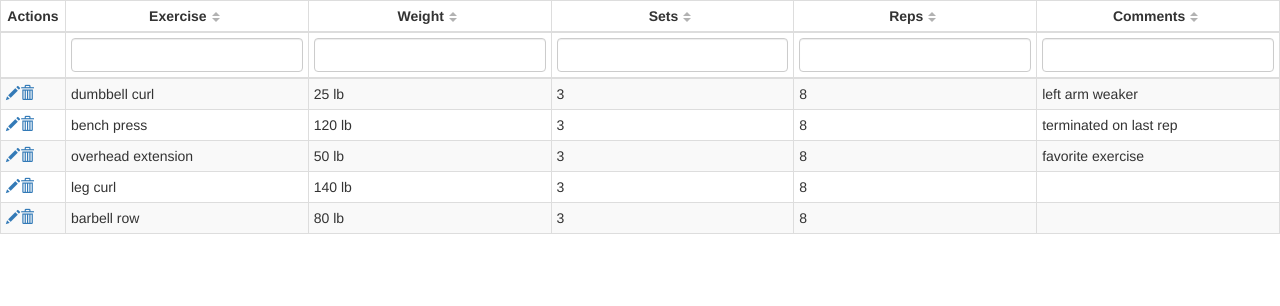
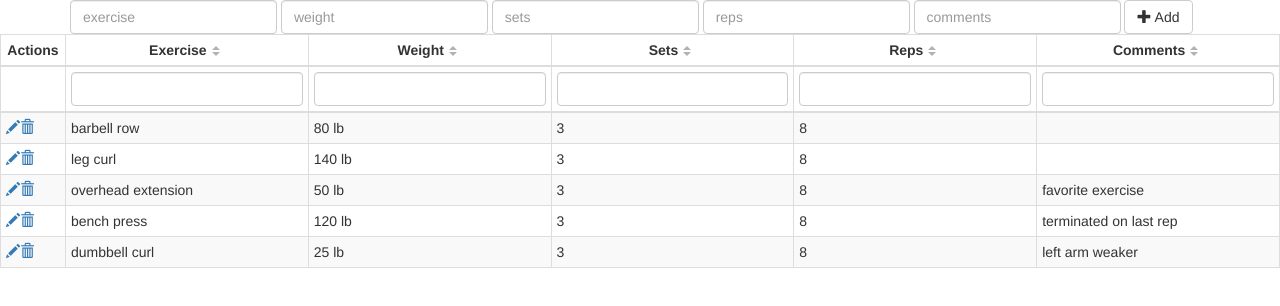
Before and after one commit to spectrumbranch/workout, a website: page static/index.html in a window 1280 px wide. Drawn offline with nearby package versions, Linux system fonts and the light colour scheme; files that its build step writes are made by us from their sources.

Commit message:
Frontend form adding now exists, no true validation or anything though.

```diff
--- a/static/index.html
+++ b/static/index.html
@@ -12,7 +12,38 @@
   <!-- endinject -->
 </head>
 <body>
-  <div ng-controller="WorkoutCtrl as vm">
+  <div ng-controller="WorkoutCtrl as vm" >
+    <div class="container">
+      <div class="table-input row">
+        <div class="col-md-12">
+          <form class="form-inline">
+            <div class="form-group">
+              <label class="sr-only" for="exerciseInput">Exercise:</label>
+              <input type="text" ng-model="vm.exercise" class="form-control" id="exerciseInput" placeholder="exercise">
+            </div>
+            <div class="form-group">
+              <label class="sr-only" for="weightInput">Weight:</label>
+              <input type="number" ng-model="vm.weight" class="form-control" id="weightInput" placeholder="weight">
+            </div>
+            <div class="form-group">
+              <label class="sr-only" for="setsInput">Sets:</label>
+              <input type="number" ng-model="vm.sets" class="form-control" id="setsInput" placeholder="sets">
+            </div>
+            <div class="form-group">
+              <label class="sr-only" for="repsInput">Reps:</label>
+              <input type="number" ng-model="vm.reps" class="form-control" id="repsInput" placeholder="reps">
+            </div>
+            <div class="form-group">
+              <label class="sr-only" for="commentsInput">Comments:</label>
+              <input type="text" ng-model="vm.comments" class="form-control" id="commentsInput" placeholder="comments">
+            </div>
+            <button type="button" ng-click="vm.addExercise()" class="btn btn-default" aria-label="Add">
+              <span class="glyphicon glyphicon-plus" aria-hidden="true"></span> Add
+            </button>
+          </form>
+        </div>
+      </div>
+    </div>
     <table ng-table="vm.tableParams" class="table table-condensed table-bordered table-striped" show-filter="true">
       <tr ng-repeat="row in $data">
         <td data-title="'Actions'"><a href ng-click="vm.editExercise(row.id)"><span class="glyphicon glyphicon-pencil"></span></a><a href ng-click="vm.deleteExercise(row.id)"><span class="glyphicon glyphicon-trash"></span></a></td>
--- a/static/js/app.js
+++ b/static/js/app.js
@@ -6,7 +6,7 @@ angular.module('app', ['ngTable', 'app.modules'
 	//	$urlRouterProvider.otherwise('/');
 	//}])
 	.run(function(ngTableDefaults) {
-		ngTableDefaults.params.count = 5;
+		ngTableDefaults.params.count = 10;
     	ngTableDefaults.settings.counts = [];
 	})
 ;
--- a/static/js/workout/workout.controller.js
+++ b/static/js/workout/workout.controller.js
@@ -3,6 +3,11 @@
 
 	function WorkoutCtrl(NgTableParams) {
 		var vm = this;
+		vm.exercise = '';
+		vm.weight = '';
+		vm.sets = '';
+		vm.reps = '';
+		vm.comments = '';
 
 
 		vm.data = [
@@ -15,10 +20,15 @@
 
 		vm.tableParams = new NgTableParams({
 			// initial sort order
-			sorting: { name: "asc" }
+			sorting: { id: "desc" }
 		}, {
 			data: vm.data
 		});
+
+		vm.addExercise = function() {
+			vm.data.push({ id: vm.data.length+1, exercise: vm.exercise, weight: vm.weight, sets: vm.sets, reps: vm.reps, comments: vm.comments });
+			vm.tableParams.reload();
+		}
 
 		vm.editExercise = function(id) {
 			console.log('TODO edit exercise: ', id);
```
